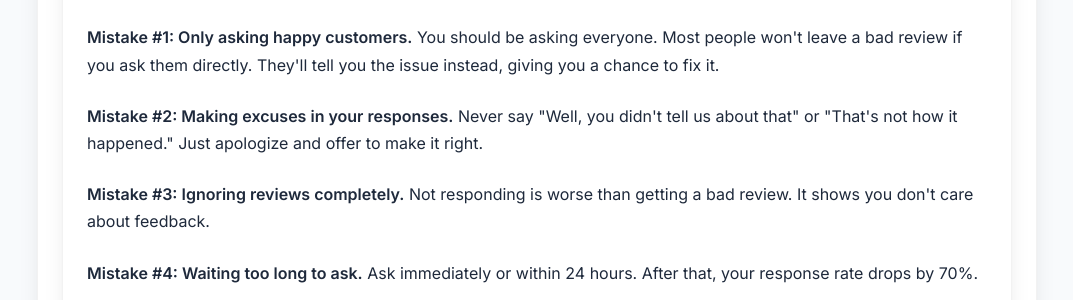
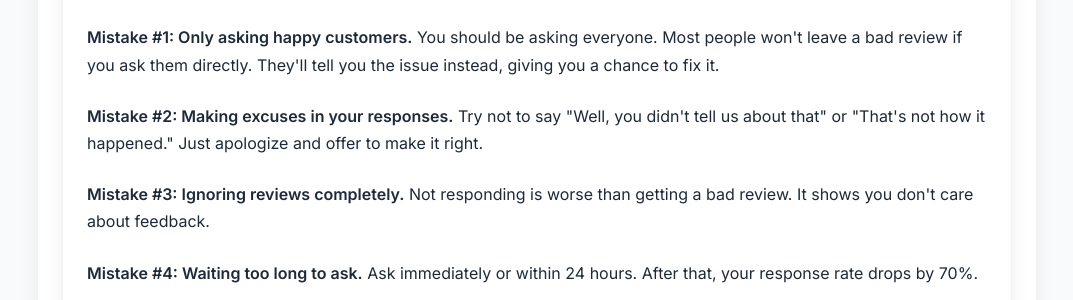
Before and after one commit to JamesBrownR/MeetingSurge, a Jekyll site: the page built from _posts/2025-12-13-how-get-5-star-your.md, in a window 1280 px wide and 900 px high, scrolled down 4644 px. Shown: the part 154-454 px from the top of the window, without its empty margins (103-1176 px from the left). Built offline with Jekyll 4.4.1, drawn with Linux system fonts in a browser that asks for light colours.

Commit message:
Update 2025-12-13-how-get-5-star-your.md

```diff
--- a/_posts/2025-12-13-how-get-5-star-your.md
+++ b/_posts/2025-12-13-how-get-5-star-your.md
@@ -81,7 +81,7 @@ description: A simple system to get more Google reviews that actually brings in
 
     <h2>Common Mistakes That Kill Your Review Game</h2>
     <p><strong>Mistake #1: Only asking happy customers.</strong> You should be asking everyone. Most people won't leave a bad review if you ask them directly. They'll tell you the issue instead, giving you a chance to fix it.</p>
-    <p><strong>Mistake #2: Making excuses in your responses.</strong> Never say "Well, you didn't tell us about that" or "That's not how it happened." Just apologize and offer to make it right.</p>
+    <p><strong>Mistake #2: Making excuses in your responses.</strong> Try not to say "Well, you didn't tell us about that" or "That's not how it happened." Just apologize and offer to make it right.</p>
     <p><strong>Mistake #3: Ignoring reviews completely.</strong> Not responding is worse than getting a bad review. It shows you don't care about feedback.</p>
     <p><strong>Mistake #4: Waiting too long to ask.</strong> Ask immediately or within 24 hours. After that, your response rate drops by 70%.</p>
 
```
